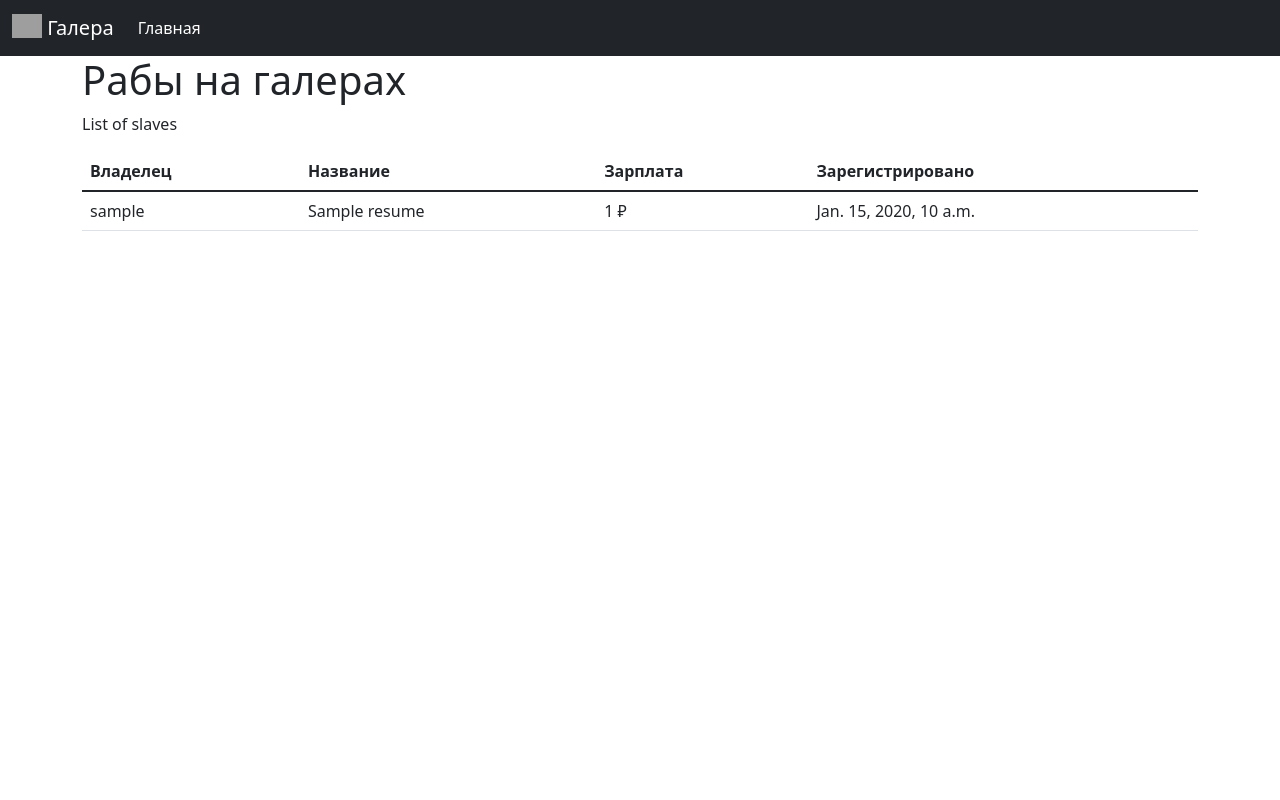
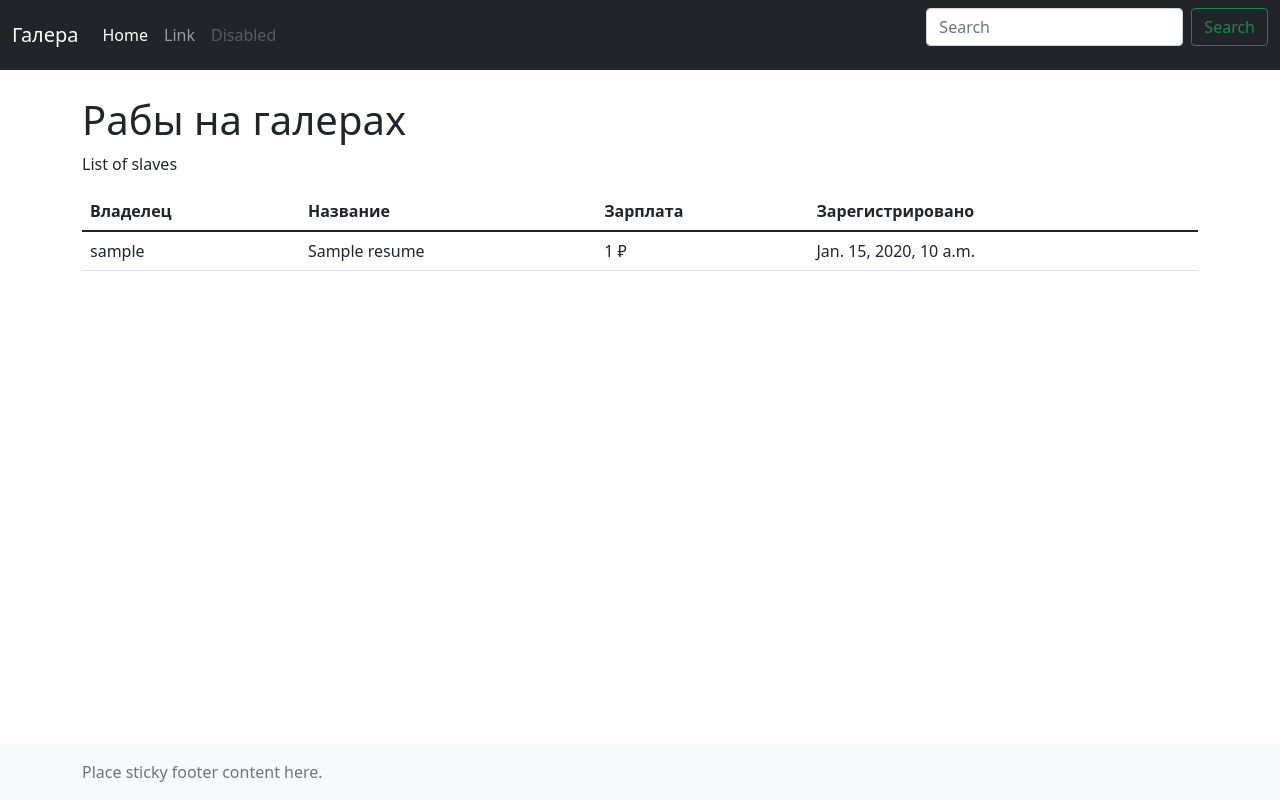
Before and after one commit to RaD/workers, a Django app: page / in a window 1280 px wide. Run offline with Django 3.2, Linux system fonts and the light colour scheme; tables that the repository leaves empty hold one stand-in row (values such as "Sample post"); grey boxes are pictures that could not be loaded.

Commit message:
Подвал сайта

```diff
--- a/project/slaves/templates/slaves/index.html
+++ b/project/slaves/templates/slaves/index.html
@@ -9,26 +9,37 @@
   <title>{{ title }}</title>
 </head>
 
-<body>
-<nav class="navbar navbar-expand-lg navbar-dark bg-dark">
+<body class="d-flex flex-column h-100">
+  <header>
+    <!-- Fixed navbar -->
+    <nav class="navbar navbar-expand-md navbar-dark fixed-top bg-dark">
       <div class="container-fluid">
-    <a class="navbar-brand" href="#">
-      <img src="https://getbootstrap.com/docs/5.1/assets/brand/bootstrap-logo.svg" alt="" width="30" height="24" class="d-inline-block align-text-top">
-      Галера
-    </a>
-    <button class="navbar-toggler" type="button" data-bs-toggle="collapse" data-bs-target="#navbarSupportedContent" aria-controls="navbarSupportedContent" aria-expanded="false" aria-label="Toggle navigation">
+        <a class="navbar-brand" href="#">Галера</a>
+        <button class="navbar-toggler" type="button" data-bs-toggle="collapse" data-bs-target="#navbarCollapse" aria-controls="navbarCollapse" aria-expanded="false" aria-label="Toggle navigation">
           <span class="navbar-toggler-icon"></span>
         </button>
-    <div class="collapse navbar-collapse" id="navbarSupportedContent">
-      <ul class="navbar-nav me-auto mb-2 mb-lg-0">
+        <div class="collapse navbar-collapse" id="navbarCollapse">
+          <ul class="navbar-nav me-auto mb-2 mb-md-0">
             <li class="nav-item">
-          <a class="nav-link active" aria-current="page" href="#">Главная</a>
+              <a class="nav-link active" aria-current="page" href="#">Home</a>
+            </li>
+            <li class="nav-item">
+              <a class="nav-link" href="#">Link</a>
+            </li>
+            <li class="nav-item">
+              <a class="nav-link disabled">Disabled</a>
             </li>
           </ul>
+          <form class="d-flex">
+            <input class="form-control me-2" type="search" placeholder="Search" aria-label="Search">
+            <button class="btn btn-outline-success" type="submit">Search</button>
+          </form>
         </div>
       </div>
     </nav>
+  </header>
 
+  <main class="flex-shrink-0" style="margin-top: 6rem!important;">
     <div class="container-md">
       <h1>{{ title }}</h1>
     </div>
@@ -57,6 +68,13 @@
       </tbody>
     </table>
     </div>
+  </main>
+
+  <footer class="footer mt-auto py-3 bg-light">
+    <div class="container">
+      <span class="text-muted">Place sticky footer content here.</span>
+    </div>
+  </footer>
 
 <script src="https://cdn.jsdelivr.net/npm/bootstrap@5.1.3/dist/js/bootstrap.bundle.min.js" integrity="sha384-ka7Sk0Gln4gmtz2MlQnikT1wXgYsOg+OMhuP+IlRH9sENBO0LRn5q+8nbTov4+1p" crossorigin="anonymous"></script>
 </body>
```
Lines whose indentation alone changed are shown as unchanged.
